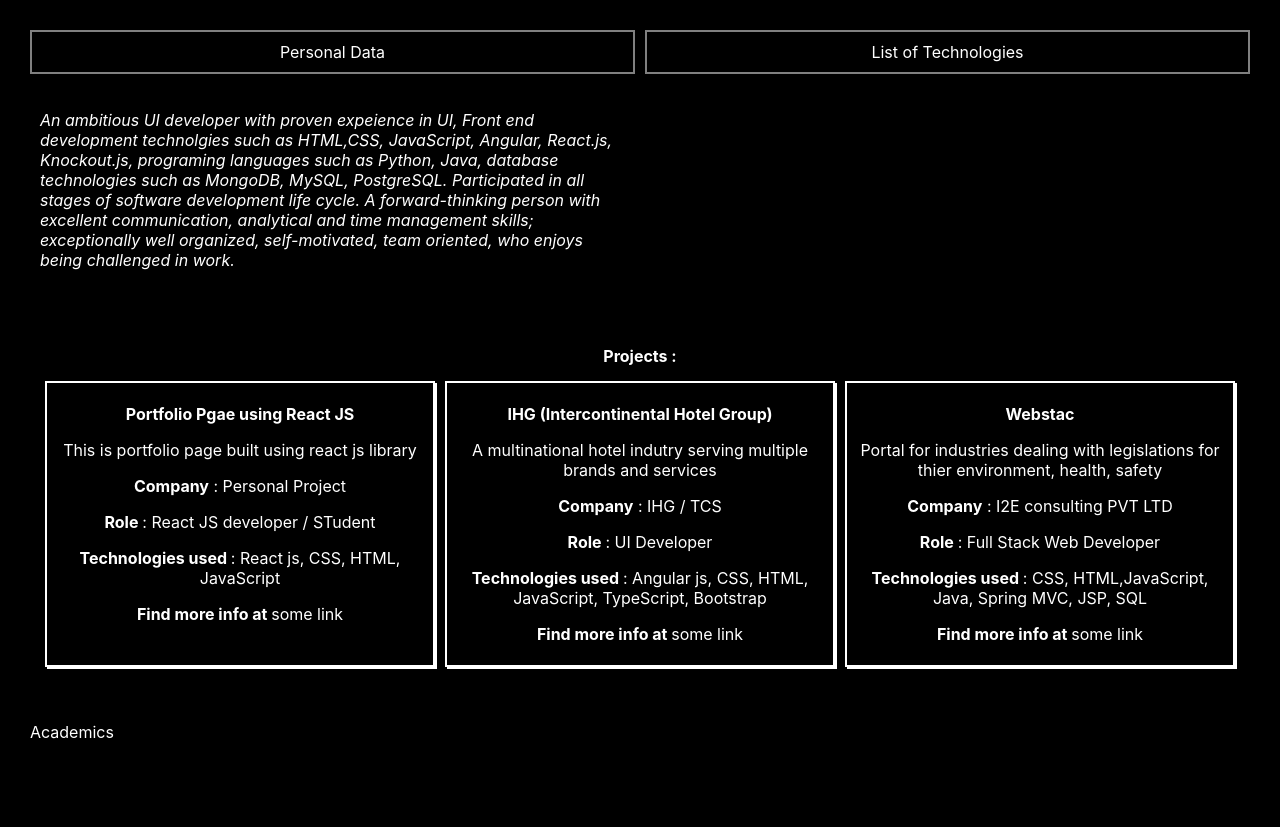
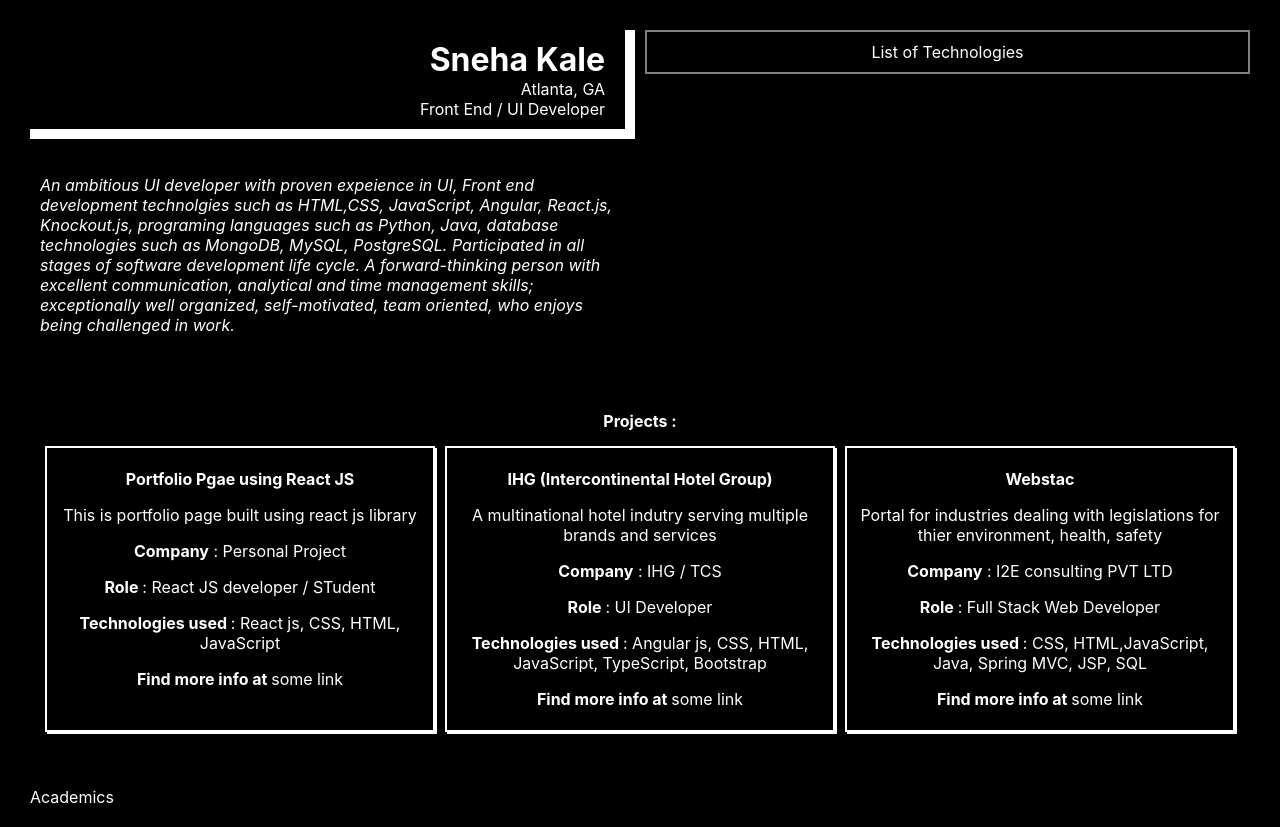
Before and after one commit to snehakale/portfolio-page-react, a React (Create React App) app: page / in a window 1280 px wide. Before the commit the page ends 800 px from the top, so only its background shows below. Built offline with nearby package versions, Linux system fonts and the light colour scheme.

Commit message:
Update Personal data component

```diff
--- a/src/components/personal/personal.css
+++ b/src/components/personal/personal.css
@@ -1,4 +1,11 @@
 .personal-data-container {
-    border: 2px solid grey;
-    padding: 10px;
+    border-right: 10px solid white;
+    border-bottom: 10px solid white;
+    padding: 10px 20px 10px 10px;
+    text-align: right;
 }
+
+.personal-name {
+    font-weight: bold;
+    font-size: xx-large;
+}
--- a/src/components/personal/personal.js
+++ b/src/components/personal/personal.js
@@ -4,7 +4,15 @@ import './Personal.css'
 function PersonalData(props) {
     return (
         <div className="personal-data-container">
-            Personal Data
+            <div className="personal-name">
+                Sneha Kale
+            </div>
+            <div>
+                Atlanta, GA
+            </div>
+            <div>
+                Front End / UI Developer
+            </div>
         </div>
     );
 }
```
